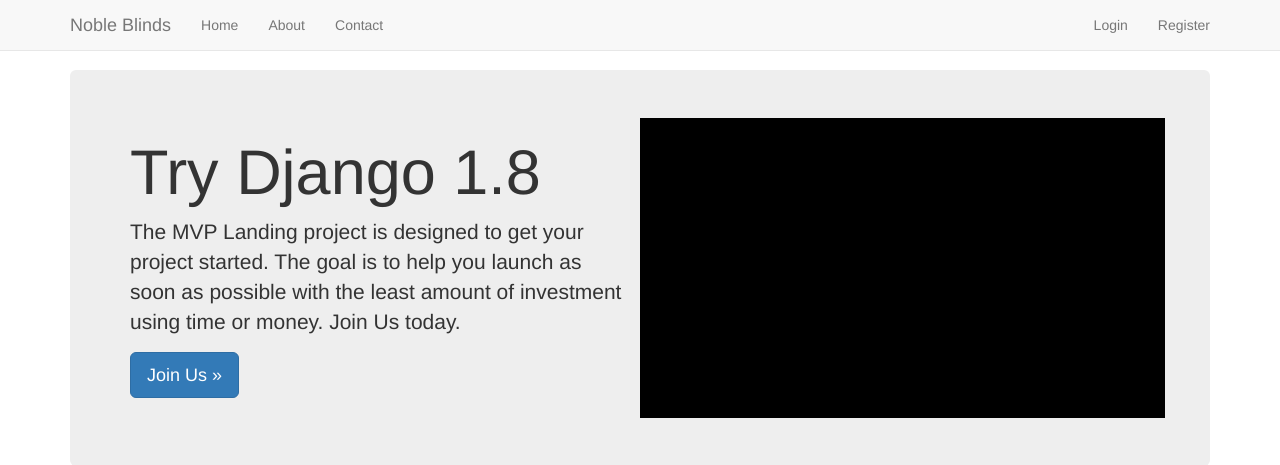
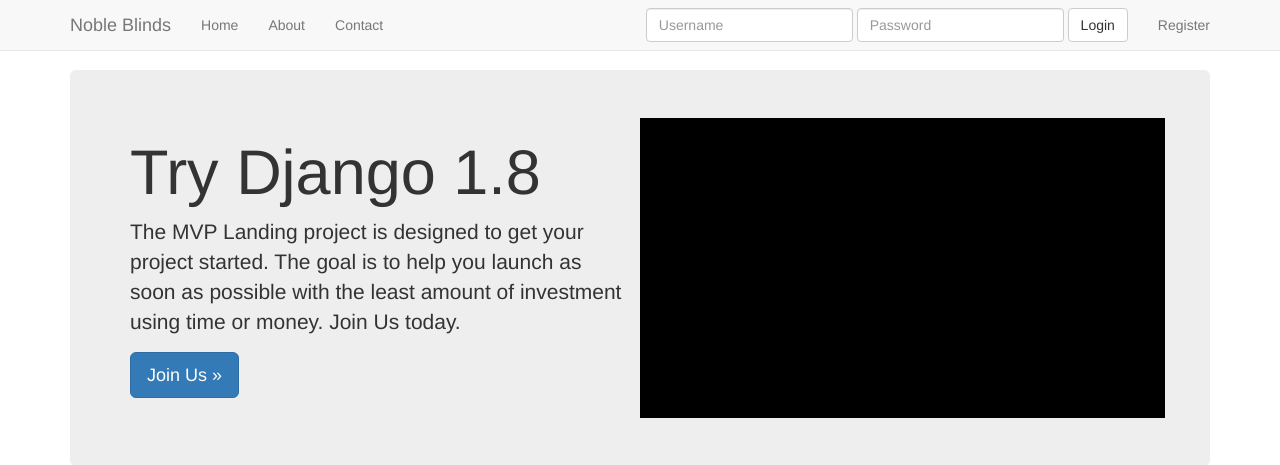
Before and after one commit to citylock/blindshop, a Django app: page / in a window 1280 px wide. Shown: the top 465 px of the page. Run offline with Django 3.2, Linux system fonts and the light colour scheme; some libraries are stand-ins or nearby versions.

Commit message:
30 - Login Form in Bootstrap Navbar

```diff
--- a/templates/navbar.html
+++ b/templates/navbar.html
@@ -32,10 +32,22 @@
           {% if request.user.is_authenticated %}
             <li><a href="{% url 'auth_logout' %}">Logout</a></li>
           {% else %}
-            <li><a href="{% url 'auth_login' %}">Login</a></li>
             <li><a href="{% url 'registration_register' %}">Register</a></li>
           {% endif %}
           </ul>
+
+          {% if not request.user.is_authenticated and not "/accounts/login" in request.get_full_path %}
+          <form class='navbar-form navbar-right' method='POST' action='{% url "auth_login" %}'>{% csrf_token %}
+              <div class='form-group'>
+                  <input type='text' class='form-control' name='username' placeholder="Username" />
+              </div>
+              <div class='form-group'>
+                  <input type='password' class='form-control' name='password' placeholder="Password" />
+              </div>
+              <button type='submit' class='btn btn-default'>Login</button>
+          </form>
+          {% endif %}
+
         </div><!--/.nav-collapse -->
       </div>
     </nav>
```
Also changed, not shown: db.sqlite3.
